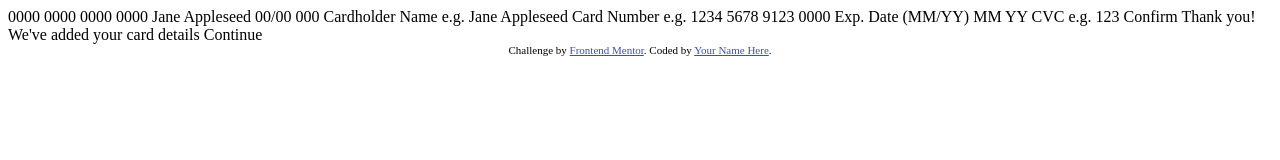
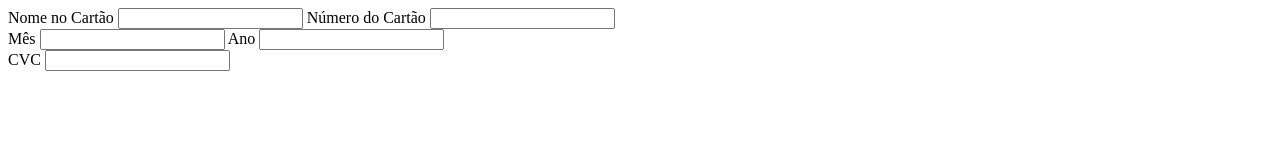
Before and after one commit to LipePLima/form-pagamento, a plain HTML site: page index.html in a window 1280 px wide. Drawn offline with Linux system fonts and the light colour scheme.

Commit message:
Iniciando o HTML

```diff
--- a/index.html
+++ b/index.html
@@ -15,37 +15,24 @@
   </style>
 </head>
 <body>
+  <div>
 
-  0000 0000 0000 0000
-  Jane Appleseed
-  00/00
-
-  000
-
-  Cardholder Name
-  e.g. Jane Appleseed
-
-  Card Number
-  e.g. 1234 5678 9123 0000
-
-  Exp. Date (MM/YY)
-  MM
-  YY
-
-  CVC
-  e.g. 123
-
-  Confirm
-
-  <!-- Completed state start -->
-
-  Thank you!
-  We've added your card details
-  Continue
-
-  <div class="attribution">
-    Challenge by <a href="https://www.frontendmentor.io?ref=challenge" target="_blank">Frontend Mentor</a>.
-    Coded by <a href="#">Your Name Here</a>.
+  </div>
+  <div class="form">
+    <form>
+      <label for="">Nome no Cartão</label>
+      <input type="text">
+      <label for="">Número do Cartão</label>
+      <input type="number" id="">
+      <div>
+        <label for="">Mês</label>
+        <input type="number" id="">
+        <label for="">Ano</label>
+        <input type="number" id="">
+      </div>
+      <label for="">CVC</label>
+      <input type="number" id="">
+    </form>
   </div>
 </body>
 </html>
```
